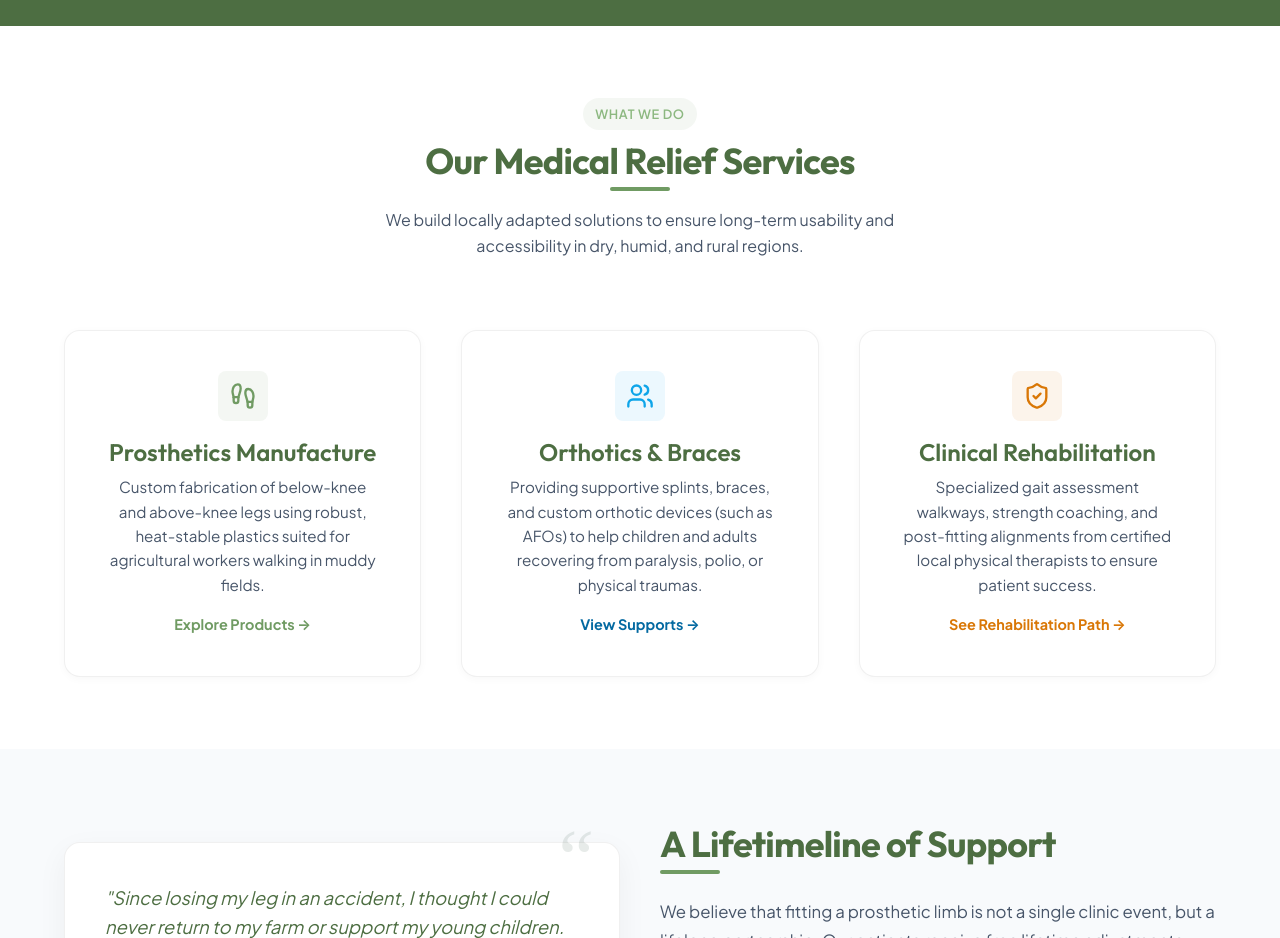
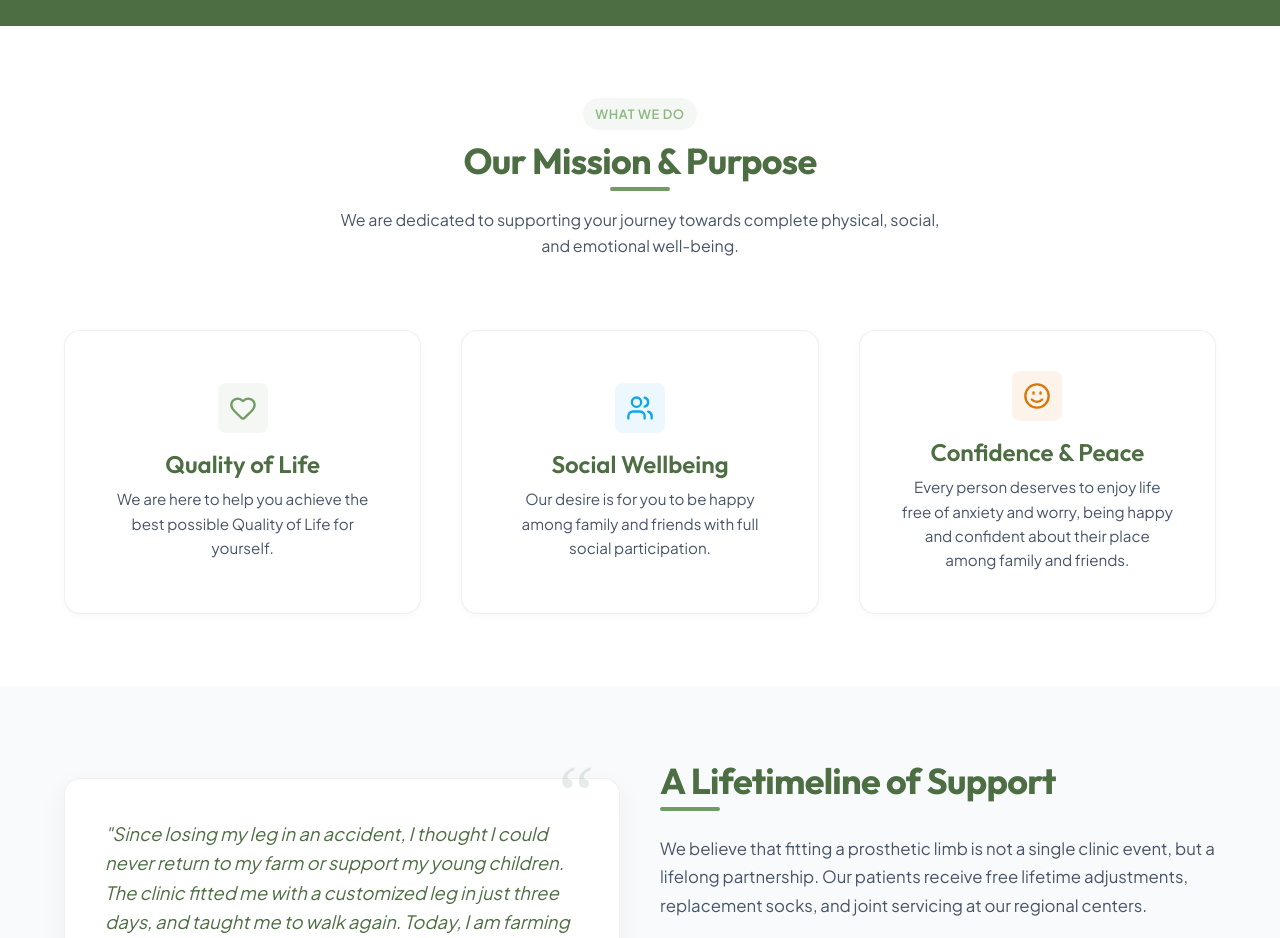
Before and after one commit to Savith01/meththa-foundation, a React (Vite) app: page / in a window 1280 px wide. Shown: the part 920-1858 px from the top of the page. Built offline with nearby package versions, Linux system fonts and the light colour scheme.

Commit message:
content: update 'What We Do' section with new mission statements

```diff
--- a/src/pages/Home.tsx
+++ b/src/pages/Home.tsx
@@ -1,5 +1,5 @@
 import { useState, useEffect } from 'react';
-import { Users, Footprints, ShieldCheck, ChevronLeft, ChevronRight } from 'lucide-react';
+import { Users, Heart, Smile, ChevronLeft, ChevronRight } from 'lucide-react';
 
 export default function Home() {
   const [currentSlide, setCurrentSlide] = useState(0);
@@ -236,55 +236,46 @@ export default function Home() {
         </div>
       </section>
 
-      {/* Core Services Section */}
+      {/* Core Purpose Section */}
       <section className="section" style={{ backgroundColor: 'var(--bg-card)' }}>
         <div className="container">
           <div className="text-center" style={{ marginBottom: 'var(--space-xl)' }}>
             <span className="badge">What We Do</span>
-            <h2 className="section-title center" style={{ marginTop: 'var(--space-xs)' }}>Our Medical Relief Services</h2>
+            <h2 className="section-title center" style={{ marginTop: 'var(--space-xs)' }}>Our Mission & Purpose</h2>
             <p style={{ maxWidth: '600px', margin: 'var(--space-sm) auto 0 auto' }}>
-              We build locally adapted solutions to ensure long-term usability and accessibility in dry, humid, and rural regions.
+              We are dedicated to supporting your journey towards complete physical, social, and emotional well-being.
             </p>
           </div>
 
           <div className="grid-3">
-            <div className="card text-center" style={{ padding: 'var(--space-lg)' }}>
-              <div className="card-icon" style={{ margin: '0 auto var(--space-sm) auto' }}>
-                <Footprints size={28} />
+            <div className="card text-center" style={{ padding: 'var(--space-lg)', display: 'flex', flexDirection: 'column', height: '100%', justifyContent: 'center', alignItems: 'center' }}>
+              <div className="card-icon" style={{ margin: '0 auto var(--space-sm) auto', color: 'var(--primary)', backgroundColor: 'var(--primary-subtle)' }}>
+                <Heart size={28} />
               </div>
-              <h3 style={{ marginBottom: 'var(--space-xs)' }}>Prosthetics Manufacture</h3>
-              <p style={{ fontSize: '0.95rem' }}>
-                Custom fabrication of below-knee and above-knee legs using robust, heat-stable plastics suited for agricultural workers walking in muddy fields.
+              <h3 style={{ marginBottom: 'var(--space-xs)' }}>Quality of Life</h3>
+              <p style={{ fontSize: '0.95rem', lineHeight: '1.6', color: 'var(--text-secondary)', margin: 0 }}>
+                We are here to help you achieve the best possible Quality of Life for yourself.
               </p>
-              <a href="#/products" style={{ display: 'inline-block', marginTop: 'var(--space-sm)', color: 'var(--primary)', fontWeight: 'bold', fontSize: '0.9rem' }}>
-                Explore Products →
-              </a>
             </div>
 
-            <div className="card text-center" style={{ padding: 'var(--space-lg)' }}>
+            <div className="card text-center" style={{ padding: 'var(--space-lg)', display: 'flex', flexDirection: 'column', height: '100%', justifyContent: 'center', alignItems: 'center' }}>
               <div className="card-icon" style={{ margin: '0 auto var(--space-sm) auto', color: 'var(--secondary)', backgroundColor: 'rgba(14, 165, 233, 0.08)' }}>
                 <Users size={28} />
               </div>
-              <h3 style={{ marginBottom: 'var(--space-xs)' }}>Orthotics & Braces</h3>
-              <p style={{ fontSize: '0.95rem' }}>
-                Providing supportive splints, braces, and custom orthotic devices (such as AFOs) to help children and adults recovering from paralysis, polio, or physical traumas.
+              <h3 style={{ marginBottom: 'var(--space-xs)' }}>Social Wellbeing</h3>
+              <p style={{ fontSize: '0.95rem', lineHeight: '1.6', color: 'var(--text-secondary)', margin: 0 }}>
+                Our desire is for you to be happy among family and friends with full social participation.
               </p>
-              <a href="#/products" style={{ display: 'inline-block', marginTop: 'var(--space-sm)', color: 'var(--secondary-dark)', fontWeight: 'bold', fontSize: '0.9rem' }}>
-                View Supports →
-              </a>
             </div>
 
-            <div className="card text-center" style={{ padding: 'var(--space-lg)' }}>
+            <div className="card text-center" style={{ padding: 'var(--space-lg)', display: 'flex', flexDirection: 'column', height: '100%', justifyContent: 'center', alignItems: 'center' }}>
               <div className="card-icon" style={{ margin: '0 auto var(--space-sm) auto', color: 'var(--accent)', backgroundColor: 'rgba(217, 119, 6, 0.08)' }}>
-                <ShieldCheck size={28} />
+                <Smile size={28} />
               </div>
-              <h3 style={{ marginBottom: 'var(--space-xs)' }}>Clinical Rehabilitation</h3>
-              <p style={{ fontSize: '0.95rem' }}>
-                Specialized gait assessment walkways, strength coaching, and post-fitting alignments from certified local physical therapists to ensure patient success.
+              <h3 style={{ marginBottom: 'var(--space-xs)' }}>Confidence & Peace</h3>
+              <p style={{ fontSize: '0.95rem', lineHeight: '1.6', color: 'var(--text-secondary)', margin: 0 }}>
+                Every person deserves to enjoy life free of anxiety and worry, being happy and confident about their place among family and friends.
               </p>
-              <a href="#/your-journey" style={{ display: 'inline-block', marginTop: 'var(--space-sm)', color: 'var(--accent)', fontWeight: 'bold', fontSize: '0.9rem' }}>
-                See Rehabilitation Path →
-              </a>
             </div>
           </div>
         </div>
```
